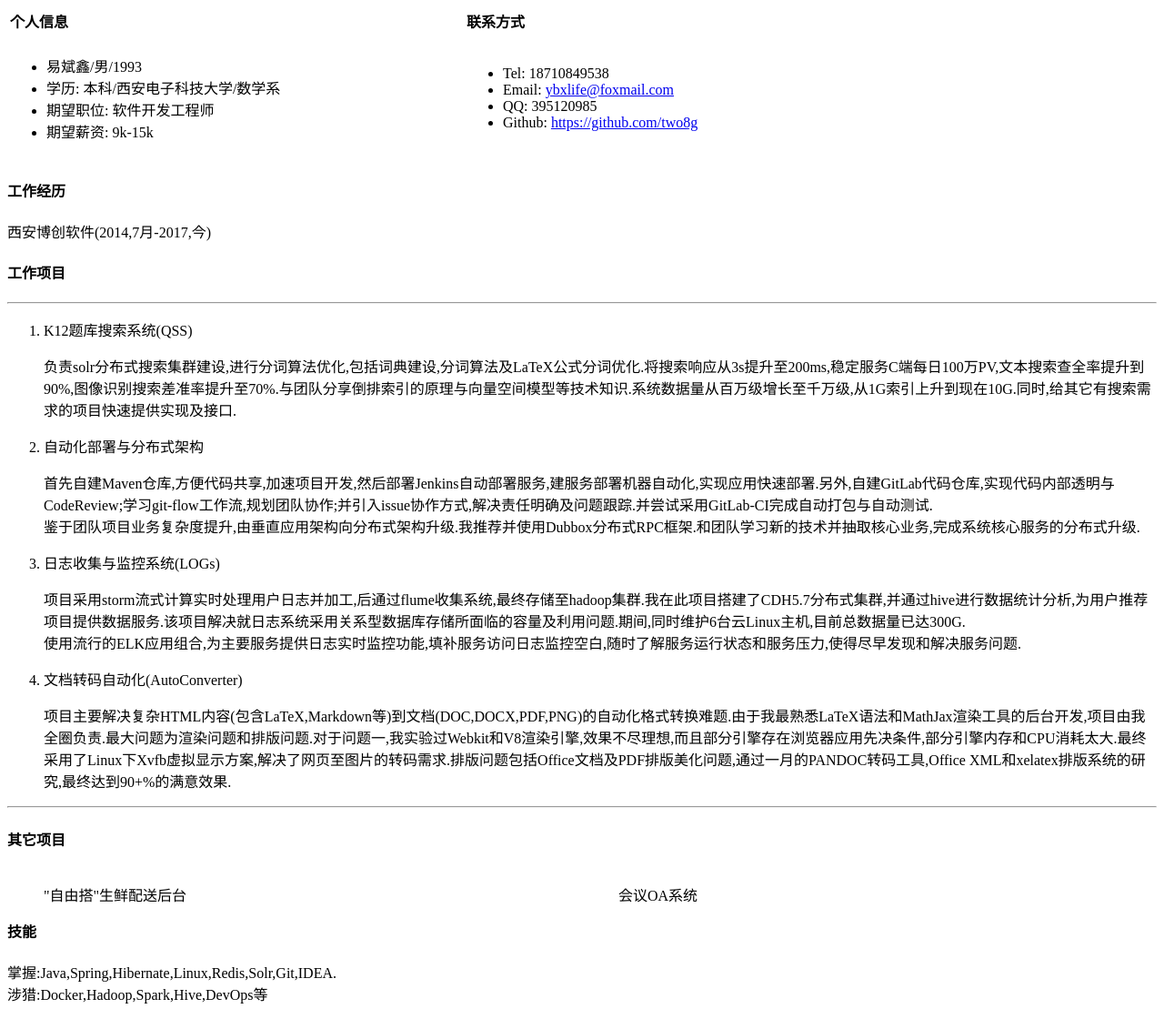
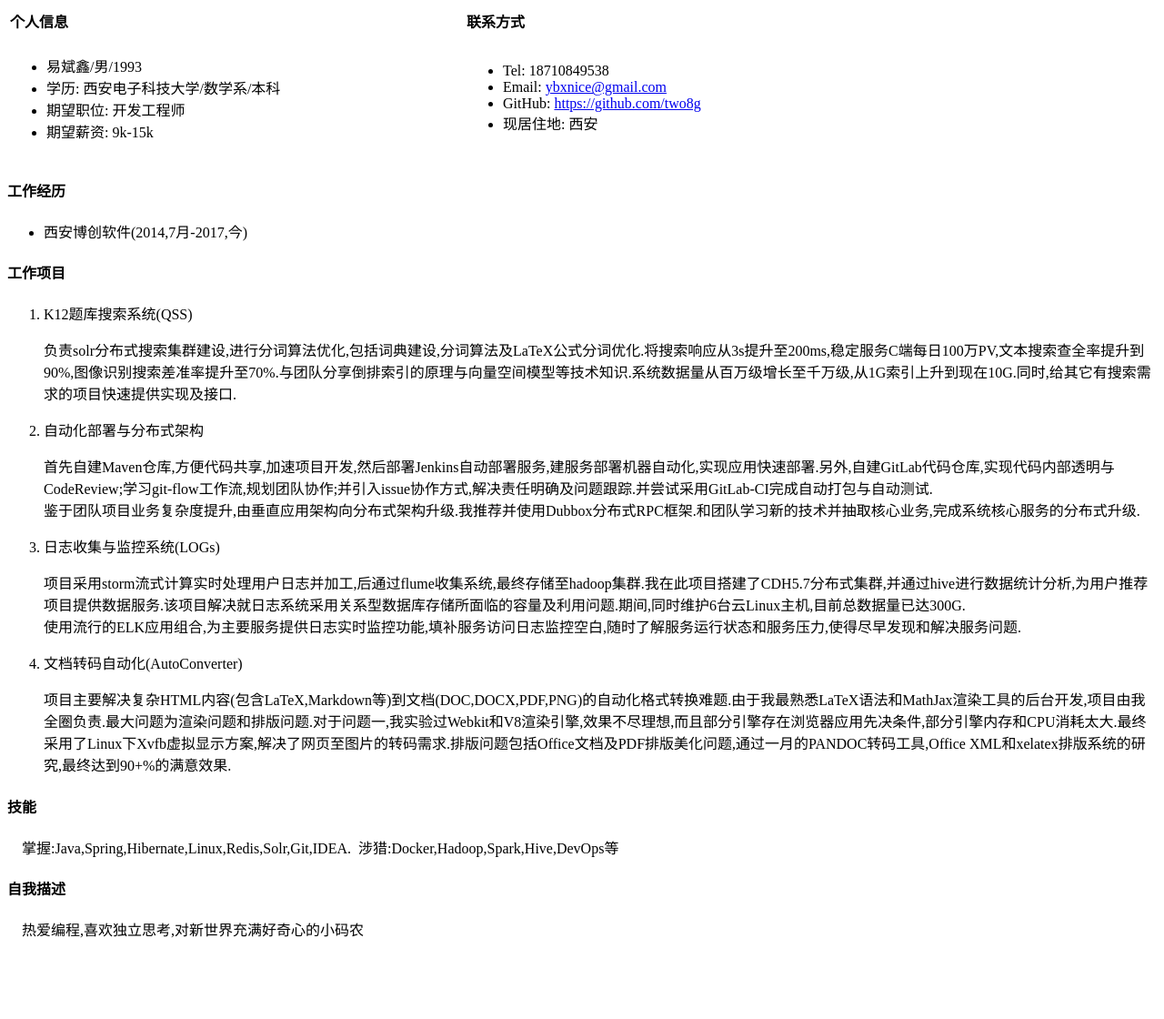
Before and after one commit to two8g/two8g.github.io, a Jekyll site: the page 简历.html, which Jekyll copies as it is, in a window 1280 px wide. Shown: the whole page at 91% size. Built offline with Jekyll 4.4.1, drawn with Linux system fonts in a browser that asks for light colours; after the commit the page ends 1049 px from its top, so only the background shows below that.

Commit message:
修改简历

```diff
--- a/简历.html
+++ b/简历.html
@@ -31,7 +31,6 @@
     }
   </style>
   <link rel="stylesheet" href="file:/tmp/multimarkdown_default-fx.css">
-  <link rel="stylesheet" href="file:/tmp/multimarkdown_hljs-default.css">
 </head>
 <body>
 <div class="container">
@@ -60,9 +59,9 @@
           <td>
             <ul>
               <li md-pos="12-27"><span md-pos="14-24">易斌鑫/男/1993</span></li>
-              <li md-pos="28-48"><span md-pos="30-45">学历: 本科/西安电子科技大学/数学系</span></li>
+              <li md-pos="28-48"><span md-pos="30-45">学历: 西安电子科技大学/数学系/本科</span></li>
               <!--<li md-pos="49-62"><span md-pos="51-59">工作年限: 3年</span></li>-->
-              <li md-pos="63-79"><span md-pos="65-78">期望职位: 软件开发工程师</span></li>
+              <li md-pos="63-79"><span md-pos="65-78">期望职位: 开发工程师</span></li>
               <li md-pos="80-95"><span md-pos="82-94">期望薪资: 9k-15k</span></li>
               <!--<li md-pos="96-107"><span md-pos="98-106">期望城市: 浙江</span></li>-->
             </ul>
@@ -70,10 +69,11 @@
           <td>
             <ul>
               <li md-pos="118-137"><span md-pos="120-136">Tel: 18710849538</span></li>
-              <li md-pos="138-167"><span md-pos="140-166">Email: <a md-pos="147-166" href="mailto:ybxlife@foxmail.com">ybxlife@foxmail.com</a></span>
+              <li md-pos="138-167"><span md-pos="140-166">Email: <a md-pos="147-166" href="mailto:ybxlife@foxmail.com">ybxnice@gmail.com</a></span>
               </li>
-              <li md-pos="168-184"><span md-pos="170-183">QQ: 395120985</span></li>
-              <li md-pos="185-220"><span md-pos="187-219">Github: <a md-pos="195-219" href="https://github.com/two8g">https://github.com/two8g</a></span>
+              <li md-pos="168-184"><span md-pos="170-183">GitHub: <a md-pos="195-219" href="https://github.com/two8g">https://github.com/two8g</a></span>
+              </li>
+              <li md-pos="185-220"><span md-pos="187-219">现居住地: 西安</span>
               </li>
             </ul>
           </td>
@@ -82,10 +82,13 @@
       </table>
       <h4 id="工作经历" md-pos="222-229"><span md-pos="225-229"><a href="#工作经历" id="工作经历" name="工作经历" class="anchor"><span
               class="octicon octicon-link"></span></a>工作经历</span></h4>
-      <p md-pos="233-257"><span md-pos="233-256">西安博创软件(2014,7月-2017,今)</span></p>
+      <ul>
+        <li>
+          <p md-pos="233-257"><span md-pos="233-256">西安博创软件(2014,7月-2017,今)</span></p>
+        </li>
+      </ul>
       <h4 id="工作项目" md-pos="260-269"><span md-pos="265-269"><a href="#工作项目" id="工作项目" name="工作项目" class="anchor"><span
               class="octicon octicon-link"></span></a>工作项目</span></h4>
-      <hr md-pos="271-279"/>
       <ol>
         <li md-pos="281-446">
           <p md-pos="284-301"><span md-pos="284-298">K12题库搜索系统(QSS)</span></p>
@@ -109,18 +112,14 @@
           </p>
         </li>
       </ol>
-      <hr md-pos="1198-1206"/>
-      <h4 id="其它项目" md-pos="1208-1217"><span md-pos="1213-1217"><a href="#其它项目" id="其它项目" name="其它项目"
-                                                                   class="anchor"><span
-              class="octicon octicon-link"></span></a>其它项目</span></h4>
-      <ol class="mycode">
-        <li md-pos="1219-1232"><span md-pos="1222-1231">&quot;自由搭&quot;生鲜配送后台</span></li>
-        <li md-pos="1232-1244"><span md-pos="1235-1243">会议OA系统</span></li>
-      </ol>
       <h4 id="技能" md-pos="1294-1299"><span md-pos="1297-1299"><a href="#技能" id="技能" name="技能" class="anchor"><span
               class="octicon octicon-link"></span></a>技能</span></h4>
-      <p md-pos="1301-1353"><span md-pos="1301-1352">掌握:Java,Spring,Hibernate,Linux,Redis,Solr,Git,IDEA.<br>涉猎:Docker,Hadoop,Spark,Hive,DevOps等</span>
+      <p md-pos="1301-1353"><span md-pos="1301-1352">&nbsp;&nbsp;&nbsp;&nbsp;掌握:Java,Spring,Hibernate,Linux,Redis,Solr,Git,IDEA.&nbsp;&nbsp;涉猎:Docker,Hadoop,Spark,Hive,DevOps等</span>
       </p>
+      <h4 id="自我描述" md-pos="1504-1513"><span md-pos="1509-1513"><a href="#自我描述" id="自我描述" name="自我描述"
+                                                                   class="anchor"><span
+              class="octicon octicon-link"></span></a>自我描述</span></h4>
+      <p md-pos="1515-1541"><span md-pos="1515-1540">&nbsp;&nbsp;&nbsp;&nbsp;热爱编程,喜欢独立思考,对新世界充满好奇心的小码农</span></p>
     </article>
   </div>
 </div>
```
Also changed, not shown: README.md.
